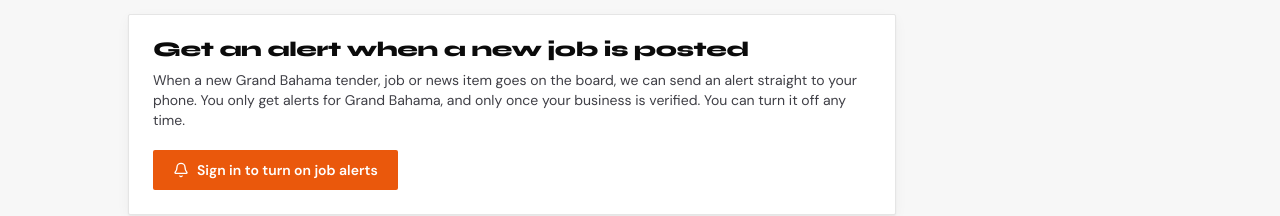
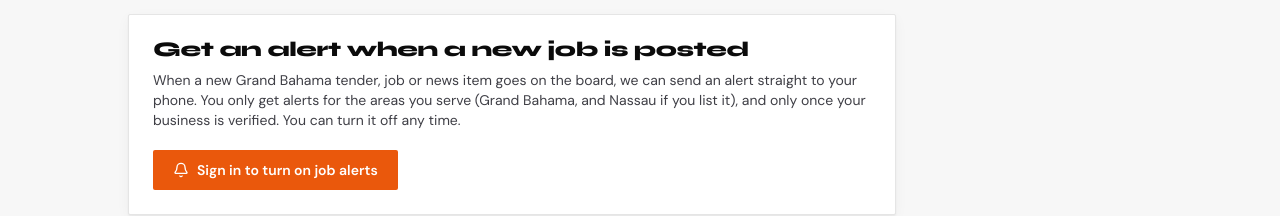
Before and after one commit to leronwilliams/groundwork-bhs, a Next.js app: page /builders-circle/alerts in a window 1280 px wide. Shown: the part 289-505 px from the top of the page. Built offline with nearby package versions, Linux system fonts and the light colour scheme; no server answers.

Commit message:
Alerts copy: Nassau (#7)

```diff
--- a/app/builders-circle/alerts/page.tsx
+++ b/app/builders-circle/alerts/page.tsx
@@ -26,7 +26,7 @@
     <div className="space-y-8 max-w-3xl">
       <div className="p-6 rounded-sm" style={cardStyle}>
         <h2 className="mb-2" style={{ fontSize: '1.3rem' }}>Get an alert when a new job is posted</h2>
-        <p className="text-sm mb-5">When a new Grand Bahama tender, job or news item goes on the board, we can send an alert straight to your phone. You only get alerts for Grand Bahama, and only once your business is verified. You can turn it off any time.</p>
+        <p className="text-sm mb-5">When a new Grand Bahama tender, job or news item goes on the board, we can send an alert straight to your phone. You only get alerts for the areas you serve (Grand Bahama, and Nassau if you list it), and only once your business is verified. You can turn it off any time.</p>
         <JobAlerts publicKey={vapidPublicKey()} signedIn={!!ctx.userId} canSubscribe={canSubscribe} />
         {member && member.status !== 'verified' && <p className="text-xs mt-4" style={{ color: 'var(--muted)' }}>Your membership is not verified yet. You can turn alerts on now; they start once we verify your business.</p>}
       </div>
```
